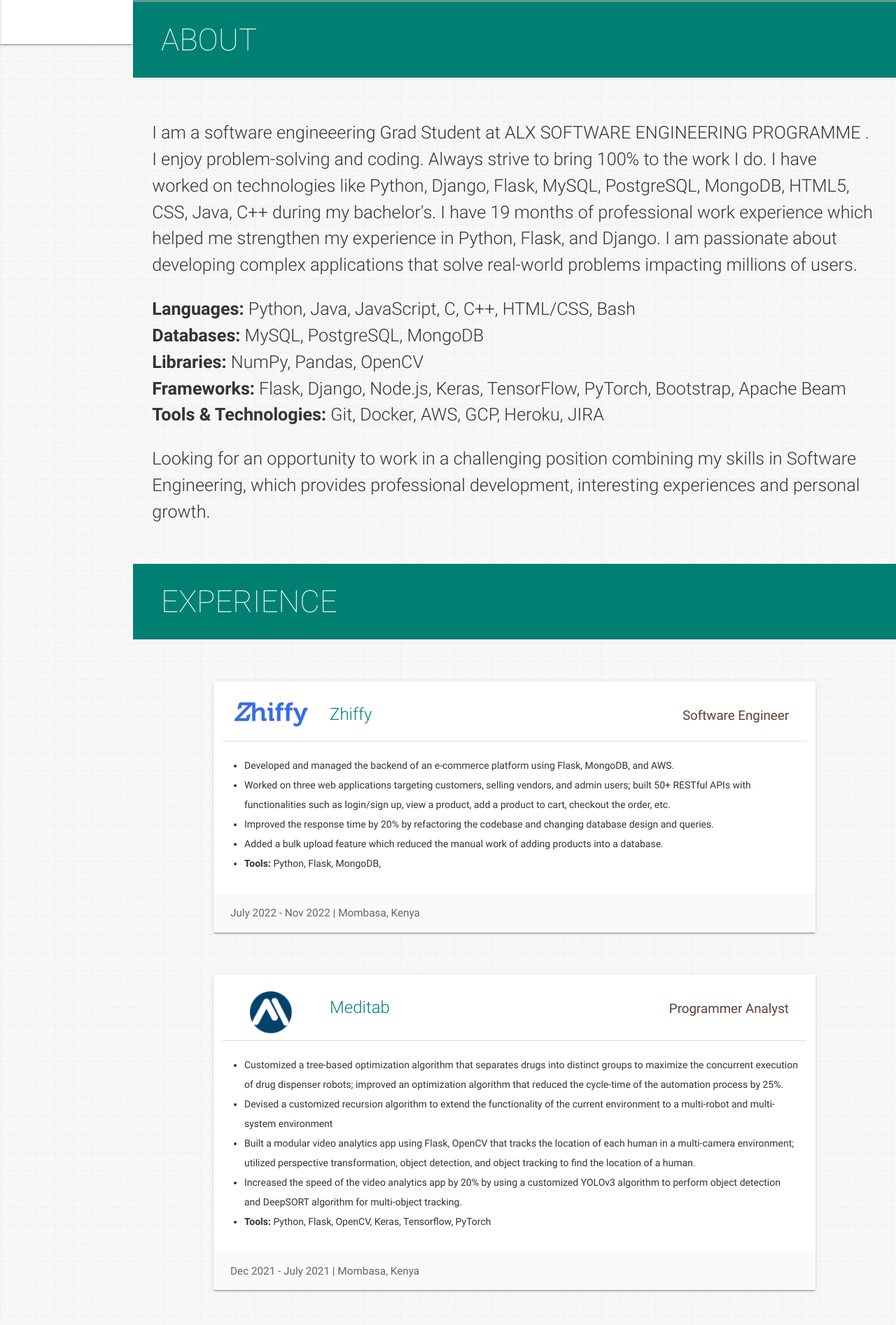
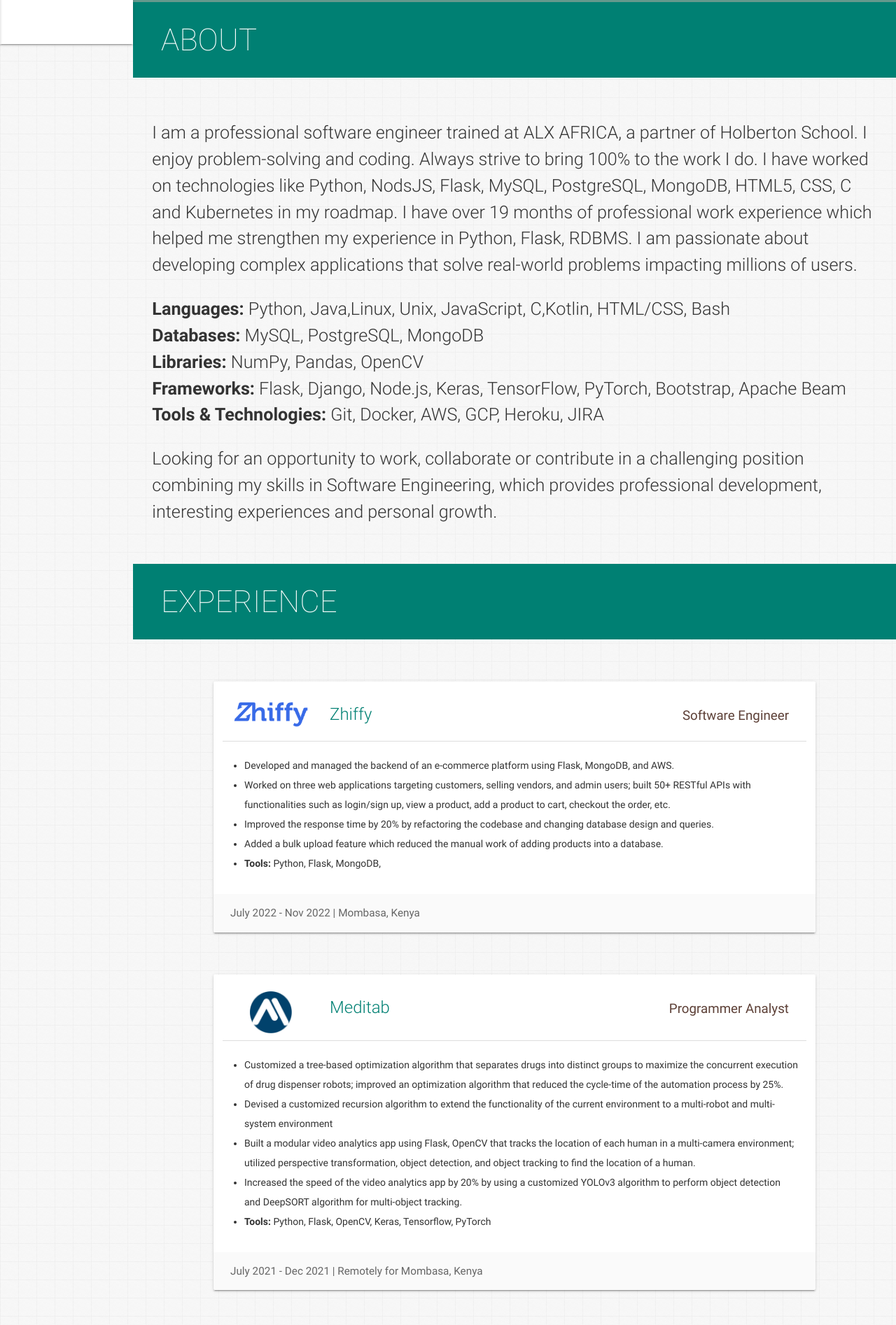
Before and after one commit to BILLKOLOS/billkolos.github.io, a plain HTML site: page index.html in a window 1280 px wide. Shown: the part 797-2691 px from the top of the page at 70% size. Drawn offline with nearby package versions, Linux system fonts and the light colour scheme; files whose address does not match are found by name.

Commit message:
Update index.html

```diff
--- a/index.html
+++ b/index.html
@@ -35,10 +35,10 @@
   <!-- Open Graph-->
   <meta property="og:locale" content="en_US" />
   <meta property="og:type" content="website" />
-  <meta property="og:title" content="Bill Clinton Ooko  | Software engineer " />
-  <meta property="og:description" content="Software Developer" />
+  <meta property="og:title" content="Bill Clinton Ooko  | Level II back end engineer " />
+  <meta property="og:description" content="Level II back end engineer " />
   <meta property="og:url" content="https://github.com/billkolos/Portfolio/" />
-  <meta property="og:site_name" content="Bill Clinton Ooko | Entry level back end engineer " />
+  <meta property="og:site_name" content="Bill Clinton Ooko | Level II back end engineer " />
   <meta property="article:publisher" content="https://github.com/billkolos/Portfolio/" />
   <meta property="og:image" content="https://github.com/billkolos/Portfolio/examples/preview.JPG" />
   <!-- Twitter -->
@@ -259,15 +259,15 @@
           </h2>
         </blockquote> -->
         <p>
-          I am a software engineeering Grad Student at ALX SOFTWARE ENGINEERING PROGRAMME . I enjoy problem-solving and coding. Always strive to bring 100% to the work I do.
+          I am a professional software engineer trained at ALX AFRICA,  a partner of Holberton School. I enjoy problem-solving and coding. Always strive to bring 100% to the work I do.
 
-          I have worked on technologies like Python, Django, Flask, MySQL, PostgreSQL, MongoDB, HTML5, CSS, Java, C++ during my bachelor's. I have 19 months of professional work experience which helped me strengthen my experience in Python, Flask, and Django.
+          I have worked on technologies like Python, NodsJS, Flask, MySQL, PostgreSQL, MongoDB, HTML5, CSS, C and Kubernetes in my roadmap. I have over 19 months of professional work experience which helped me strengthen my experience in Python, Flask, RDBMS.
 
           I am passionate about developing complex applications that solve real-world problems impacting millions of users.
         </p>
         <p>
           <ul>
-            <li><b>Languages:</b> Python, Java, JavaScript, C, C++, HTML/CSS, Bash</li>
+            <li><b>Languages:</b> Python, Java,Linux, Unix, JavaScript, C,Kotlin, HTML/CSS, Bash</li>
             <li><b>Databases:</b> MySQL, PostgreSQL, MongoDB</li>
             <li><b>Libraries:</b> NumPy, Pandas, OpenCV</li>
             <li><b>Frameworks:</b> Flask, Django, Node.js, Keras, TensorFlow, PyTorch, Bootstrap, Apache Beam</li>
@@ -281,7 +281,7 @@
           Detail-oriented Software Developer with professional experience in Backend Development, Machine Learning, Computer Vision. I am adept in Python, Django, Flask, SQL, Machine Learning, Computer Vision.
         </p> -->
         <p>
-          Looking for an opportunity to work in a challenging position combining my skills in Software Engineering, which provides professional development, interesting experiences and personal growth.
+          Looking for an opportunity to work, collaborate or contribute  in a challenging position combining my skills in Software Engineering, which provides professional development, interesting experiences and personal growth.
         </p>
         <!-- <p>
           Another Paragraph
@@ -378,7 +378,7 @@ utilized perspective transformation, object detection, and object tracking to fi
             </ul>
           </div>
           <div class="card-action">
-            <span>Dec 2021 - July 2021 | Mombasa, Kenya</span>
+            <span>July 2021 - Dec 2021 | Remotely for Mombasa, Kenya</span>
           </div>
         </div>
 
@@ -452,7 +452,7 @@ of each drug container to estimate the degradation of the drug.
             </ul>
           </div>
           <div class="card-action">
-            <span>June 2020 - July 2020 | Mombasa, Kenya</span>
+            <span>February 2022 - June 2022 | Mombasa, Kenya</span>
           </div>
         </div>
 
```
